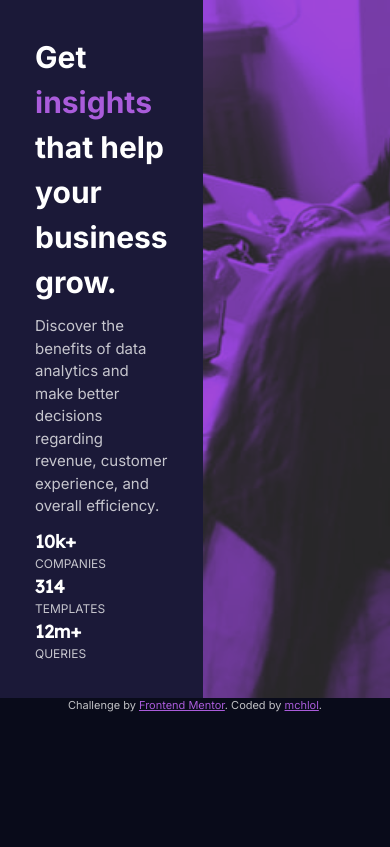
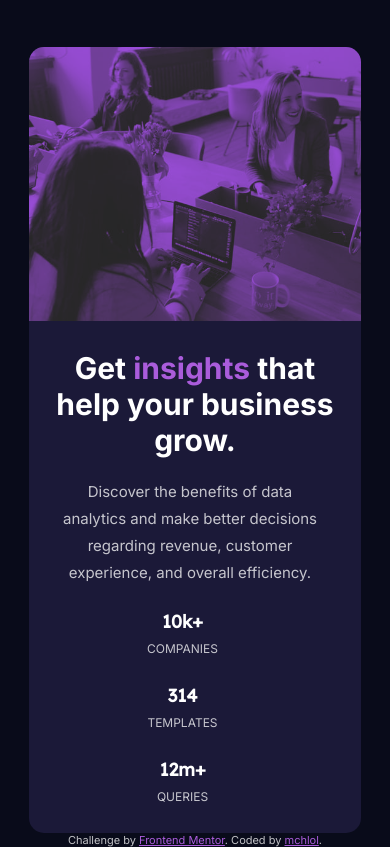
Before and after one commit to mchlol/stats-preview-card-component, a plain HTML site: page index.html in a window 390 px wide. Drawn offline with Linux system fonts and the light colour scheme.

Commit message:
mobile development

```diff
--- a/index.html
+++ b/index.html
@@ -19,18 +19,22 @@
 
     <div class="content-wrap">
 
+      <div class="image-wrap">
+        <img src="./images/image-header-desktop.jpg" />
+      </div>
+
       <div class="content">
 
-        <div class="header">
+        <div class="header left">
           <h1>Get <span class="header-span">insights</span> that help your business grow.</h1>
         </div>
 
-        <div class="text">
+        <div class="text left">
           <p>Discover the benefits of data analytics and make better decisions regarding revenue, customer
             experience, and overall efficiency.</p>
         </div>
 
-        <div class="stats-wrap">
+        <div class="stats-wrap left">
 
           <div class="stat">
             <span>10k+</span><br>
@@ -51,9 +55,7 @@
 
       </div>
 
-      <div class="image-wrap">
-        <img src="./images/image-header-desktop.jpg" />
-      </div>
+
 
 
 
--- a/style.css
+++ b/style.css
@@ -1,13 +1,5 @@
 @import url('https://fonts.googleapis.com/css2?family=Inter:wght@400;700&family=Lexend+Deca&display=swap');
 
-.attribution {
-    font-size: 11px;
-    text-align: center;
-}
-
-.attribution a {
-    color: var(--violet);
-}
 
 
   /* colours */
@@ -43,22 +35,47 @@ body {
     color: var(--trans-white-p);
     font-family: 'Inter', sans-serif;
     font-weight: 400;
-}
-
-/* main to be centered inside body */
-main {
     display: flex;
-    justify-content: center;
+    flex-direction: column;
+    justify-content: space-between;
     align-items: center;
 }
 
+
+main {
+    margin: auto;
+    padding-top: 12%;
+    width: 85%;
+    height: auto;
+}
+
 /* content and image */
+
+
 .content-wrap {
     background-color: var(--blue-desat);
     display: flex;
+    flex-flow: row-reverse nowrap;
     justify-content: space-between;
+    align-items: center;
     align-content: center;
+    overflow: hidden;
+    border-radius: 15px;
+}
+
+
+
+.image-wrap {
+    max-width: 100%;
     height: auto;
+    margin-right: 0;
+}
+
+.image-wrap>img {
+    max-width: 100%;
+    height: auto;
+    filter: brightness(30%) sepia(8) hue-rotate(230deg) saturate(750%) invert(15%);
+    object-fit: cover;
     overflow: hidden;
 }
 
@@ -68,44 +85,21 @@ main {
     justify-content: space-between;
     align-items: center;
     margin: 25px;
-    padding: 10px;
-    width: 40%;
     gap: 10px;
-    line-height: 1.5;
+    text-align: center;
+}
+
+.left {
+    padding-left: 10px;
 }
 
 .header-span {
     color: var(--violet);
 }
 
-/* .image-wrap {
-    width: 600px;
-    height: auto;
-    background: linear-gradient(
-        hsla(277, 100%, 61%, 0.5),
-        hsla(277, 100%, 61%, 0.5)
-    ),
-    url(./images/image-header-desktop.jpg);
-    background-size: contain;
-    background-repeat: no-repeat;
-    overflow: hidden;
-    /* background-blend-mode: saturation;
-    background-position: center;
-    border-top-right-radius: 25px;
-    border-bottom-right-radius: 25px;
-} */
-
-.image-wrap {
-    width: 50%;
-    position: relative;
-}
-
-.image-wrap>img {
-    height: 100%;
-    width: auto;
-    filter: brightness(30%) sepia(10) hue-rotate(230deg) saturate(900%) invert(15%);
-    overflow: hidden;
-    align-self: flex-end;
+.text {
+    padding: 10px;
+    line-height: 1.8;
 }
 
 .stats-wrap {
@@ -113,14 +107,19 @@ main {
     height: auto;
     display: flex;
     flex-flow: row wrap;
+    justify-content: center;
+    gap: 20px;
     align-items: center;
+    line-height: 1.8;
 }
+
 
 .stat {
     margin-right: 25px;
 }
 
 .stat>span {
+    padding-bottom: 5px;
     color: var(--white);
     font-size: 1.2em;
     font-weight: 900;
@@ -132,3 +131,30 @@ main {
     font-size: 0.8em;
     color: var(--trans-white-p);
 }
+
+
+/* footer */
+
+.attribution {
+    font-size: 11px;
+    text-align: center;
+}
+
+.attribution a {
+    color: var(--violet);
+}
+
+
+@media screen and (max-width: 768px) {
+    .content-wrap {
+        flex-flow: column wrap;
+    }
+
+    .left {
+        padding-left: 0px;
+    }
+
+    .stats-wrap {
+        flex-flow: column wrap;
+    }
+}
```
